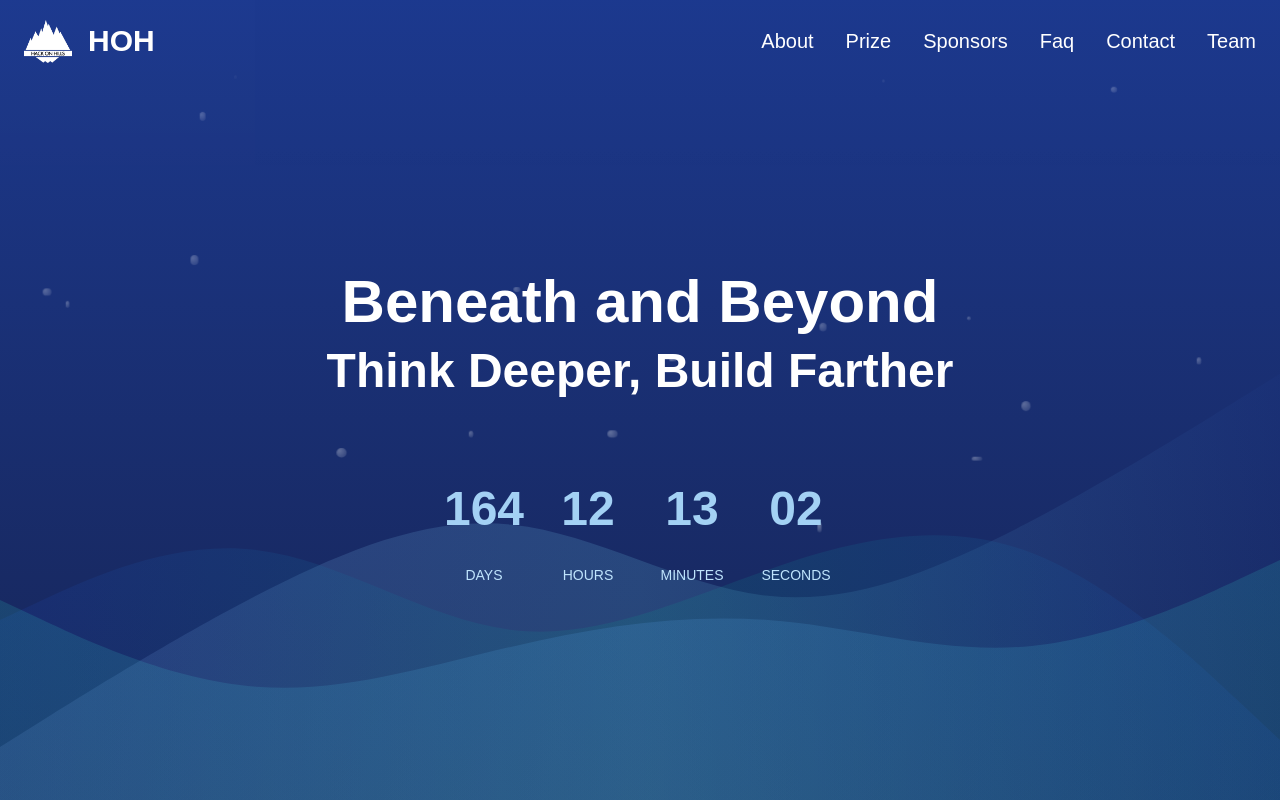
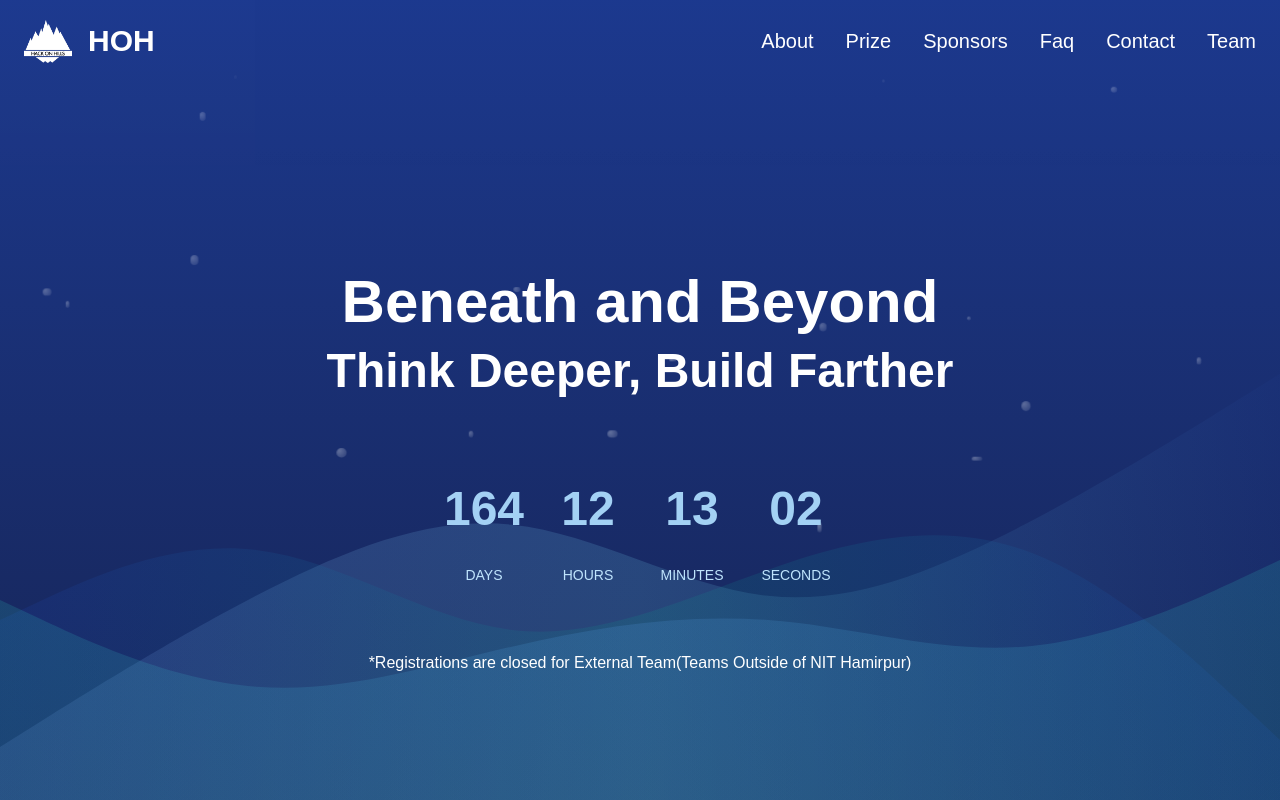
Before and after one commit to Eyepatch5263/Hoh-7.0, a Next.js app: page / in a window 1280 px wide. Shown: the top 800 px of the page. Built offline with nearby package versions, Linux system fonts and the light colour scheme; a web font is replaced by a local one.

Commit message:
registration closed for oustide teams

```diff
--- a/src/components/Hero.tsx
+++ b/src/components/Hero.tsx
@@ -48,6 +48,7 @@ const Landing = () => {
                             data-button-theme="dark-inverted"
                         ></div>
                     )}
+                    <p>*Registrations are closed for External Team(Teams Outside of NIT Hamirpur)</p>
                 </div>
                 {/* <button
                     className="fixed top-11/12 left-0 z-50 -translate-y-1/2 lg:w-20 h-24 w-12 lg:h-40 text-xs lg:text-lg bg-gradient-to-br from-cyan-600 to-blue-500/50 text-white font-bold flex items-center justify-center rounded-r-full shadow-lg hover:scale-105 transition-transform"
```
